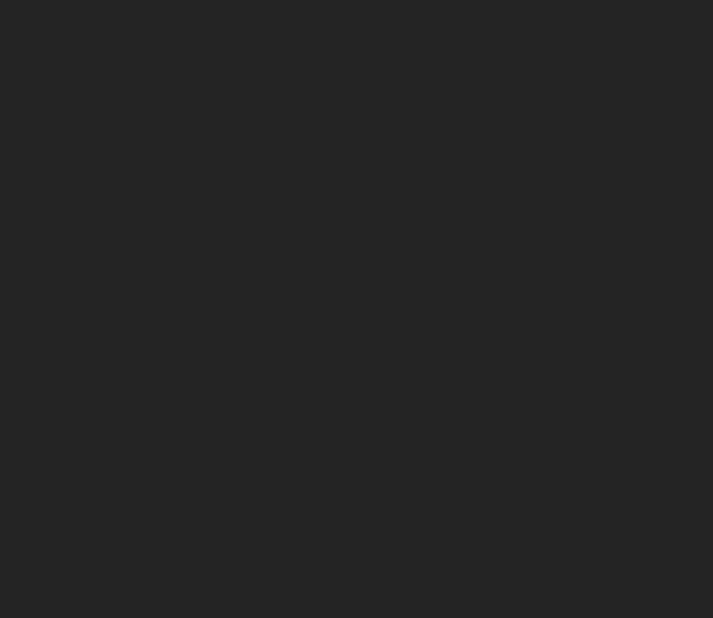
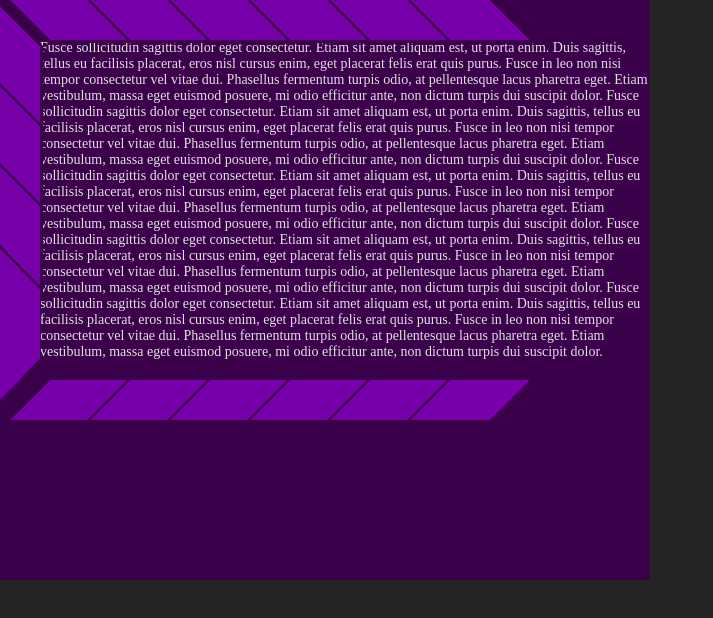
Before and after one commit to snigdho611/flex-and-grid, a React (Vite) app: page /cbt in a window 1280 px wide. Before the commit this address had no page. Shown: the top 618 px of the page, without its empty margins (0-713 px from the left). Built offline with nearby package versions, Linux system fonts and the light colour scheme.

Commit message:
Adding changes for snake design

```diff
--- a/package.json
+++ b/package.json
@@ -22,6 +22,7 @@
     "eslint-plugin-react": "^7.33.2",
     "eslint-plugin-react-hooks": "^4.6.0",
     "eslint-plugin-react-refresh": "^0.4.5",
+    "sass": "^1.70.0",
     "vite": "^5.0.8"
   }
 }
--- a/src/App.jsx
+++ b/src/App.jsx
@@ -1,11 +1,13 @@
 import { BrowserRouter, Route, Routes } from 'react-router-dom'
 import Flex from './components/pages/flex'
+import Cbt from './components/pages/cbt'
 
 function App() {
   return (
     <BrowserRouter>
       <Routes>
-        <Route path='/' element={<Flex/>} />
+        <Route path='/' element={<Flex />} />
+        <Route path='/cbt' element={<Cbt />} />
       </Routes>
     </BrowserRouter>
   )
--- /dev/null
+++ b/src/components/atoms/SkewedBlock/index.jsx
@@ -0,0 +1,28 @@
+import "./index.scss"
+
+export const BlockHL = () => {
+    return (
+        <div className="blockHL" />
+    )
+}
+
+export const BlockVR = () => {
+    return (
+        <div className="blockVR" />
+    )
+}
+
+export const BlockVRLong = () => {
+    return (
+        <div className="blockVRLong">
+            <div className="blockVRLong_container" />
+            {/* <div className="blockVRLongExtend" /> */}
+        </div>
+    )
+}
+
+export const BlockHR = () => {
+    return (
+        <div className="blockHR" />
+    )
+}
--- /dev/null
+++ b/src/components/atoms/SkewedBlock/index.scss
@@ -0,0 +1,37 @@
+.blockHL {
+    transform: skewX(45deg);
+    min-width: 80px;
+    background-color: #7800aa;
+    outline: 3px solid #3a0049;
+}
+
+.blockHR {
+    transform: skew(-45deg);
+    min-width: 80px;
+    background-color: #7800aa;
+    outline: 3px solid #3a0049;
+}
+
+.blockVR {
+    position: relative;
+    top: -14px;
+    min-height: 80px;
+    height: 20%;
+    width: 40px;
+    background-color: #7800aa;
+    transform: skew(0deg, 45deg);
+    outline: 3px solid #3a0049;
+}
+
+.blockVRLong {
+    position: relative;
+    height: 100px;
+}
+
+.blockVRLong_container {
+    @extend .blockVR;
+    position: absolute;
+    height: 110px;
+    top: -11px;
+    transform: perspective(12.85px) rotateY(13.5deg) scaleX(1.6);
+}
--- /dev/null
+++ b/src/components/pages/cbt/index.jsx
@@ -0,0 +1,53 @@
+// import React from 'react'
+import { useEffect, useRef, useState } from "react"
+import { BlockHL, BlockVR, BlockVRLong, BlockHR } from "../../atoms/SkewedBlock"
+import "./index.scss"
+
+const Cbt = () => {
+    const firstBlock = useRef(0);
+    const [firstBlockElements, setFirstBlockElements] = useState(0);
+    useEffect(() => {
+        if (firstBlock.current.offsetHeight) {
+            setFirstBlockElements(Math.ceil(firstBlock.current.offsetHeight / 120));
+        }
+    }, [firstBlock])
+    console.log(Math.ceil(firstBlock.current.offsetHeight))
+    return (
+        // <img src="/cbt.png" alt="Not found" />
+        <div className="main">
+            <div style={{}} className="row-1">
+                {Array(6).fill(1).map((element, i) => {
+                    return (<BlockHL key={i} />)
+                })}
+            </div>
+            {/* <div className="row-2"> */}
+            <div >
+                {Array(firstBlockElements).fill(1).map((element, i) => {
+                    return (<BlockVR key={i} />)
+                })}
+                <BlockVRLong />
+            </div>
+            <div style={{}} ref={firstBlock}>
+                Fusce sollicitudin sagittis dolor eget consectetur. Etiam sit amet aliquam est, ut porta enim. Duis sagittis, tellus eu facilisis placerat, eros nisl cursus enim, eget placerat felis erat quis purus. Fusce in leo non nisi tempor consectetur vel vitae dui. Phasellus fermentum turpis odio, at pellentesque lacus pharetra eget. Etiam vestibulum, massa eget euismod posuere, mi odio efficitur ante, non dictum turpis dui suscipit dolor.
+
+                Fusce sollicitudin sagittis dolor eget consectetur. Etiam sit amet aliquam est, ut porta enim. Duis sagittis, tellus eu facilisis placerat, eros nisl cursus enim, eget placerat felis erat quis purus. Fusce in leo non nisi tempor consectetur vel vitae dui. Phasellus fermentum turpis odio, at pellentesque lacus pharetra eget. Etiam vestibulum, massa eget euismod posuere, mi odio efficitur ante, non dictum turpis dui suscipit dolor.
+
+                Fusce sollicitudin sagittis dolor eget consectetur. Etiam sit amet aliquam est, ut porta enim. Duis sagittis, tellus eu facilisis placerat, eros nisl cursus enim, eget placerat felis erat quis purus. Fusce in leo non nisi tempor consectetur vel vitae dui. Phasellus fermentum turpis odio, at pellentesque lacus pharetra eget. Etiam vestibulum, massa eget euismod posuere, mi odio efficitur ante, non dictum turpis dui suscipit dolor.
+
+                Fusce sollicitudin sagittis dolor eget consectetur. Etiam sit amet aliquam est, ut porta enim. Duis sagittis, tellus eu facilisis placerat, eros nisl cursus enim, eget placerat felis erat quis purus. Fusce in leo non nisi tempor consectetur vel vitae dui. Phasellus fermentum turpis odio, at pellentesque lacus pharetra eget. Etiam vestibulum, massa eget euismod posuere, mi odio efficitur ante, non dictum turpis dui suscipit dolor.
+
+                Fusce sollicitudin sagittis dolor eget consectetur. Etiam sit amet aliquam est, ut porta enim. Duis sagittis, tellus eu facilisis placerat, eros nisl cursus enim, eget placerat felis erat quis purus. Fusce in leo non nisi tempor consectetur vel vitae dui. Phasellus fermentum turpis odio, at pellentesque lacus pharetra eget. Etiam vestibulum, massa eget euismod posuere, mi odio efficitur ante, non dictum turpis dui suscipit dolor.
+
+            </div>
+            {/* </div> */}
+            <div className="row-3">
+                {Array(6).fill(1).map((element, i) => {
+                    return (<BlockHR key={i} />)
+                })}
+                {/* <BlockVRLong /> */}
+            </div>
+        </div>
+    )
+}
+
+export default Cbt;
--- /dev/null
+++ b/src/components/pages/cbt/index.scss
@@ -0,0 +1,27 @@
+.main {
+    background-color: #3a0049;
+    display: grid;
+    min-width: 550px;
+    width: 650px;
+    grid-template-rows: repeat(6, 40px max-content);
+    grid-template-columns: 40px 1fr;
+    font-size: 14px;
+}
+
+.row-1 {
+    grid-column: span 2;
+    display: flex;
+    position: relative;
+    padding-left: 30px;
+}
+
+.row-2 {
+    display: flex;
+}
+
+.row-3 {
+    grid-column: span 2;
+    display: flex;
+    position: relative;
+    padding-left: 30px;
+}
```
Also changed, not shown: public/cbt.png (added), 1 other file (tests, documents, lock files or other folders).
